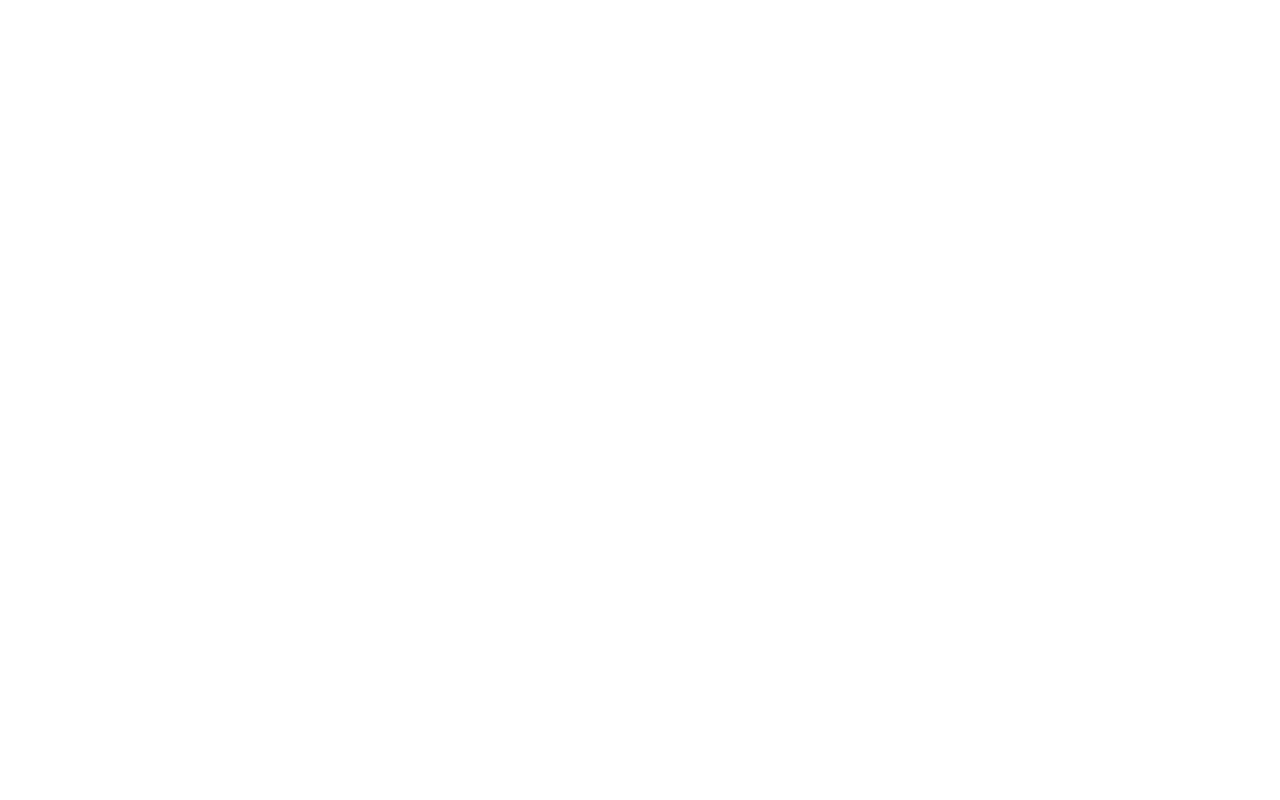
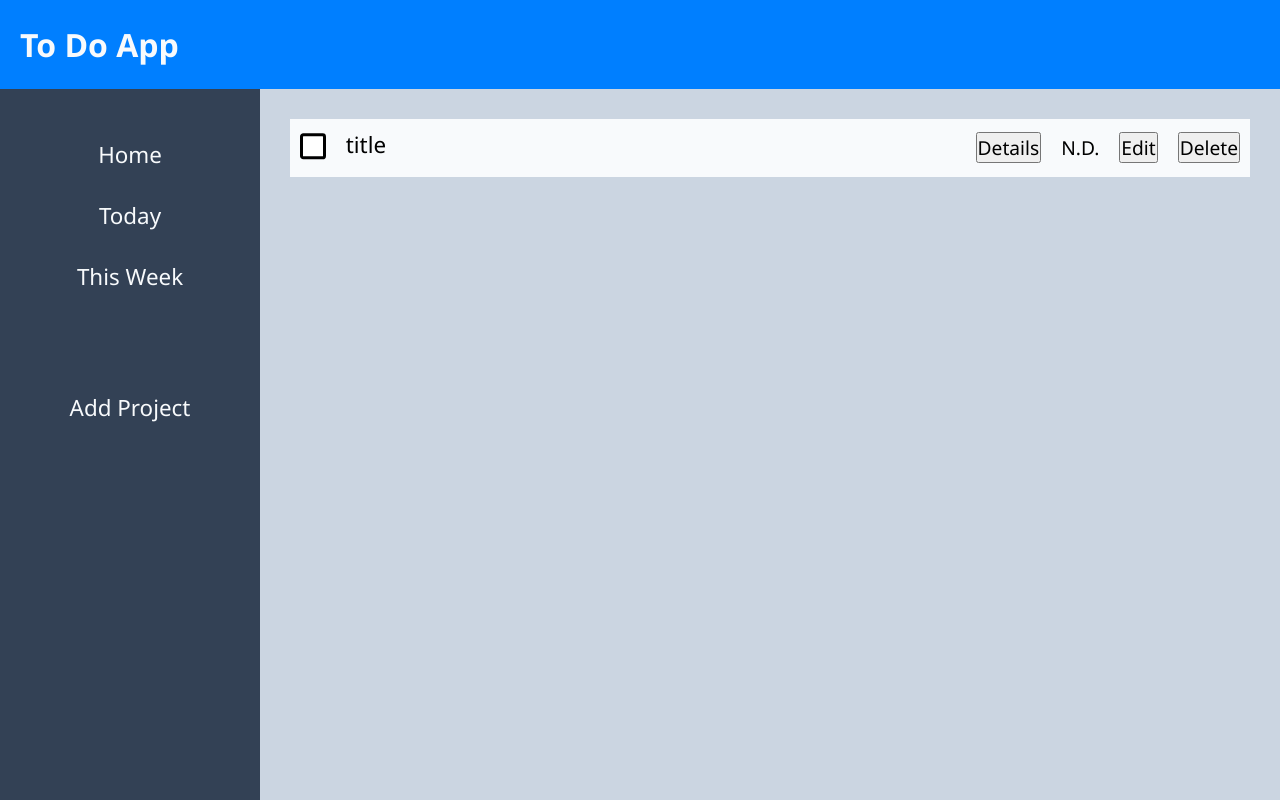
Before and after one commit to Husseinn-Essam/To-Do-App, a website built with webpack: page src/template.html in a window 1280 px wide. Built offline with nearby package versions, Linux system fonts and the light colour scheme.

Commit message:
Phase one complete

```diff
--- a/package.json
+++ b/package.json
@@ -37,6 +37,7 @@
     "webpack-dev-server": "^4.7.4"
   },
   "dependencies": {
-    "axios": "^0.26.1"
+    "axios": "^0.26.1",
+    "date-fns": "^2.29.3"
   }
 }
--- a/src/Modules/ToDoList.js
+++ b/src/Modules/ToDoList.js
@@ -0,0 +1,50 @@
+import { isToday,isThisWeek } from "date-fns";
+import project from "./project";
+
+const toDolist = (function () {
+  const home = project("Home");
+  const today = project("Today");
+  const week = project("This week");
+  const projects = [home, today, week];
+  function addProject(aproject) {
+    projects.push(aproject);
+  }
+  function removeProject(aproject) {
+    const index = projects.indexOf(aproject);
+    projects.splice(index, 1);
+  }
+  function getTodayProjects() {
+    today.tasks = [];
+    for (let i = 0; i < projects.length; i++) {
+      if (projects[i] !== today || projects[i] !== week) {
+        const currentTasks = projects[i].tasks;
+        for (let j = 0; j < currentTasks.length; j++) {
+          if (isToday(currentTasks[j].date)) {
+            today.tasks.push(currentTasks[j]);
+          }
+        }
+      }
+    }
+  }
+  function getWeekProjects(){
+    week.tasks = [];
+    for (let i = 0; i < projects.length; i++) {
+      if (projects[i] !== today || projects[i] !== week) {
+        const currentTasks = projects[i].tasks;
+        for (let j = 0; j < currentTasks.length; j++) {
+          if (isThisWeek(currentTasks[j].date)) {
+            week.tasks.push(currentTasks[j]);
+          }
+        }
+      }
+    }
+  }
+  return {
+    addProject,
+    removeProject,
+    projects,
+    getTodayProjects,
+    getWeekProjects
+  };
+}());
+export default toDolist;
--- a/src/index.js
+++ b/src/index.js
@@ -1,13 +1,24 @@
 import './styles/main.scss';
 import task from './Modules/task';
 import project from './Modules/project';
+import toDolist from './Modules/ToDoList';
+let myd=new Date;
+const task1 = task("jojo",myd, true, "ez");
 
-const task1 = task("jojo", 12, true, "ez");
-task1.title = "siwa";
-console.log(task1.title);
+// console.log(task1.title);
 const pr1 = project("pr1");
 // pr1.tasks.push(task1);
 pr1.addTask(task1);
-console.table(pr1.tasks);
-pr1.removeTask(task1);
+
 console.log(pr1.tasks);
+
+toDolist.addProject(pr1);
+console.table(toDolist.projects[1]);
+
+console.table(toDolist.projects);
+toDolist.getTodayProjects();
+console.table(toDolist.projects[1]);
+pr1.addTask(task1);
+pr1.addTask(task1);
+toDolist.getTodayProjects();
+console.table(toDolist.projects[1]);
--- a/src/styles/_colors.scss
+++ b/src/styles/_colors.scss
@@ -1,4 +1,4 @@
-$blue: #0284c7;
+$primary: #007fff;
 $dark: #334155;
 $light: #f8fafc;
 $grey: #cbd5e1;
--- a/src/styles/main.scss
+++ b/src/styles/main.scss
@@ -1 +1,123 @@
 @import "colors";
+*{
+    margin: 0;
+    padding: 0;
+    box-sizing: border-box;
+    font-family: 'Segoe UI', Tahoma, Geneva, Verdana, sans-serifs;
+}
+
+.container{
+    display: grid;
+    grid-template-columns: 260px 3fr;
+    grid-template-rows: 0.5fr 4fr;
+    height: 100vh;
+}
+.header{
+    background-color: $primary;
+    color: $light;
+    grid-row: 1;
+    grid-column: 1/-1;
+    display: flex;
+    align-items: center;
+
+    h1{
+        padding: 20px;
+    }
+}
+.sidebar{
+    background-color: $dark;
+    display: flex;
+    flex-direction: column;
+    align-items: center;
+    padding: 50px;
+    gap: 100px;
+    grid-row: 2;
+    grid-column: 1;
+    button{
+        background-color: transparent;
+        border: none;
+        color: $light;
+        font-size: 1.4rem;
+        cursor: pointer;
+        &:hover{
+            color: $primary;
+        }
+    }
+    .inbox{
+        display: flex;
+        flex-direction: column;
+        gap: 30px;
+
+    }
+    .projects{
+        @extend .inbox;
+    }
+}
+.list{
+    background-color: $grey;
+    grid-row: 2;
+    grid-column: 2;
+    display: flex;
+    flex-direction: column;
+    padding: 30px;
+    .task{
+        background-color: $light;
+        display: flex;
+        padding: 10px;
+        flex-direction: row;
+        justify-content: space-between;
+        .info{
+            display: flex;
+            flex-direction: row;
+            gap: 20px;
+            font-size: 1.4rem;
+            align-items: center;
+            .title{
+                margin-bottom: 7px;
+            }
+            input{
+                 /* Add if not using autoprefixer */
+                -webkit-appearance: none;
+                appearance: none;
+                /* For iOS < 15 to remove gradient background */
+                background-color: #fff;
+                /* Not removed via appearance */
+                margin: 0;
+                font: inherit;
+                color: currentColor;
+                width: 1.15em;
+                height: 1.15em;
+                border: 0.15em solid currentColor;
+                border-radius: 0.15em;
+                transform: translateY(-0.075em);
+                display: grid;
+                place-content: center;
+                &::before{
+                    content: "";
+                    width: 0.65em;
+                    height: 0.65em;
+                    transform: scale(0);
+                    transition: 120ms transform ease-in-out;
+                    box-shadow: inset 1em 1em $primary;
+                    transform-origin: bottom left;
+                    clip-path: polygon(14% 44%, 0 65%, 50% 100%, 100% 16%, 80% 0%, 43% 62%);
+                }
+                &:checked::before{
+                    transform: scale(1);
+                }
+            }
+        }
+        .actions{
+            display: flex;
+            flex-direction: row;
+            gap:20px;
+            align-items: center;
+            font-size: 1.2rem;
+            button{
+                cursor: pointer;
+                font-size: 1.2rem;
+
+            }
+        }
+    }
+}
--- a/src/template.html
+++ b/src/template.html
@@ -8,6 +8,36 @@
   </head>
   <body>
     <div class="container">
+      <div class="header">
+        <h1>To Do App</h1>
+      </div>
+      <div class="sidebar">
+        <div class="inbox">
+          <button class="home">Home</button>
+          <button class="today">Today</button>
+          <button class="week">This Week</button>
+        </div>
+        <div class="projects">
+          <button class="addProject">
+            Add Project
+          </button>
+        </div>
+      </div>
+      <div class="list">
+        <div class="task">
+          <div class="info">
+            <input type="checkbox" name="done" id="done">
+            <p class="title">title</p>
+          </div>
+          <div class="actions">
+            <button class="details">Details</button>
+            <div class="date">N.D.</div>
+            <button class="edit">Edit</button>
+            <button class="delete">Delete</button>
+          </div>
+
+        </div>
+      </div>
     </div>
   </body>
 </html>
```
Also changed, not shown: .eslintrc.json, 1 other file.
